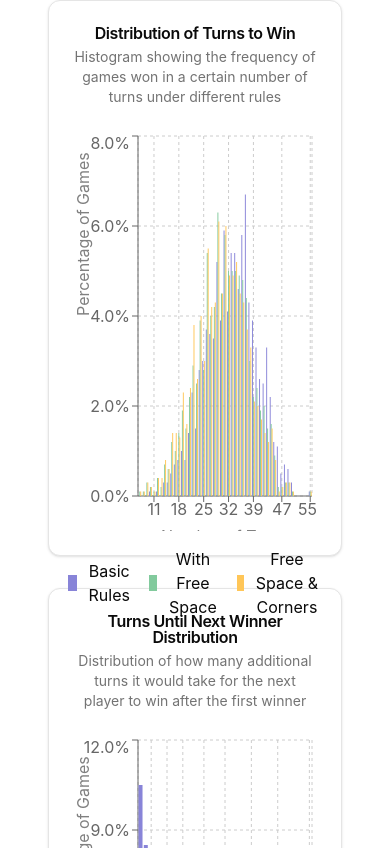
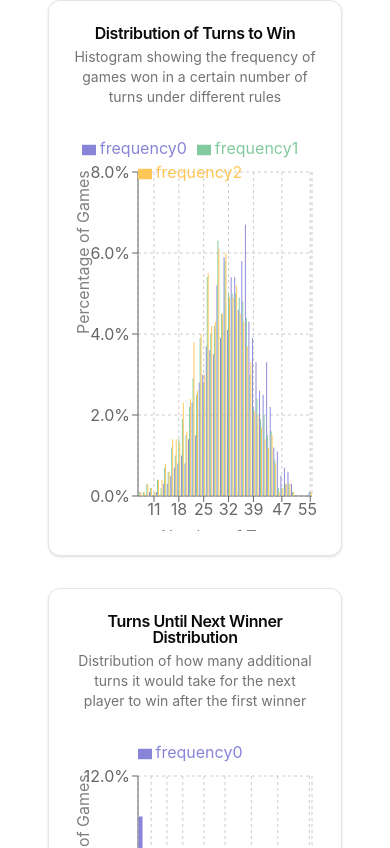
Before and after one commit to jzeiders/simulation-site, a React (Vite) app in the folder simulation-sites/: page / in a window 390 px wide. Shown: the part 1136-1984 px from the top of the page. Built offline with nearby package versions, Linux system fonts and the light colour scheme.

Commit message:
responsiveness

```diff
--- a/simulation-sites/src/components/Distribution.tsx
+++ b/simulation-sites/src/components/Distribution.tsx
@@ -1,5 +1,5 @@
 import { useMemo } from 'react';
-import { BarChart, Bar, XAxis, YAxis, CartesianGrid, Tooltip, ResponsiveContainer } from 'recharts';
+import { BarChart, Bar, XAxis, YAxis, CartesianGrid, Tooltip, ResponsiveContainer, Legend } from 'recharts';
 
 export interface Distribution {
     values: Map<number, number>;
@@ -101,19 +101,9 @@ export function DistributionChart({
                             name={`frequency${idx}`}
                         />
                     ))}
+                    <Legend verticalAlign="top" height={36} />
                 </BarChart>
             </ResponsiveContainer>
-            <div className="flex justify-center gap-4 mt-4">
-                {distributions.map((d, idx) => (
-                    <div key={idx} className="flex items-center gap-2">
-                        <div
-                            className="w-4 h-4"
-                            style={{ backgroundColor: CHART_COLORS[idx % CHART_COLORS.length] }}
-                        />
-                        <span>{d.label}</span>
-                    </div>
-                ))}
-            </div>
         </div>
     );
 }
```
Also changed, not shown: 1 other file (tests, documents, lock files or other folders).
